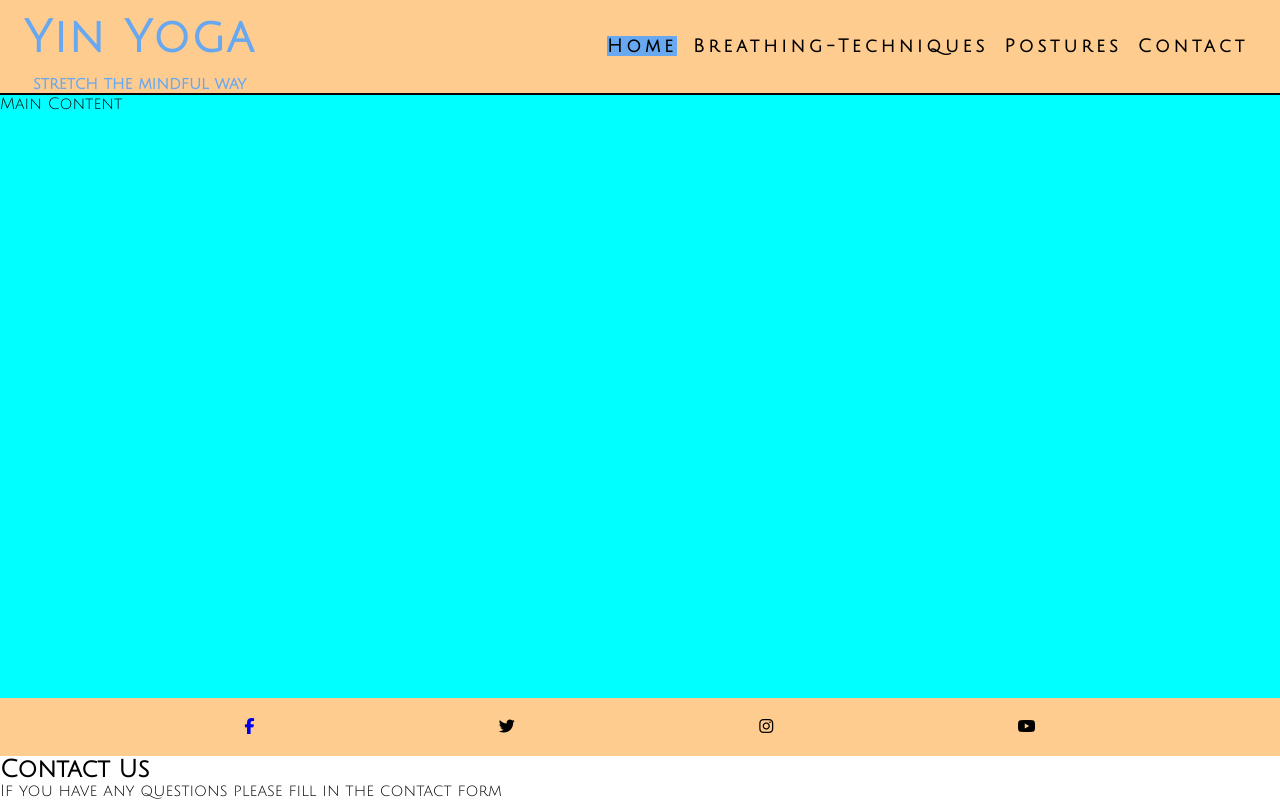
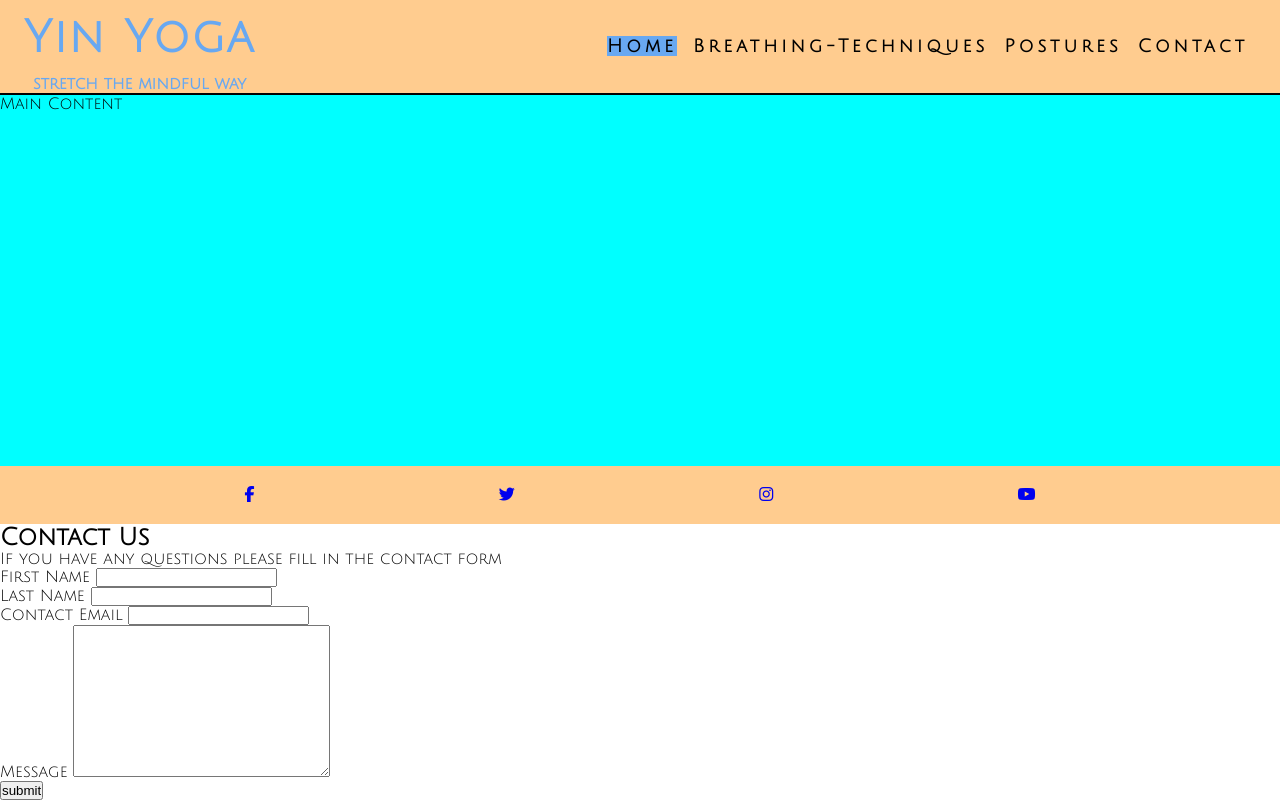
Before and after one commit to FlyingCarpetC/yin-yoga, a plain HTML site: page index.html in a window 1280 px wide. Drawn offline with Linux system fonts and the light colour scheme.

Commit message:
added basic contact form for footer

```diff
--- a/index.html
+++ b/index.html
@@ -39,21 +39,36 @@
             <li><a href="https://www.facbook.com/" target="_blank" rel="noopener" aria-label="Visit our Facebook page">
                 <i class="fa-brands fa-facebook-f"></i></a>
             </li>
-            <li><a href="https://www.twitter.com" target="_blank" rel="noopener" aria-label="Visit our Twitter page"></a>
-                <i class="fa-brands fa-twitter"></i>
+            <li><a href="https://www.twitter.com" target="_blank" rel="noopener" aria-label="Visit our Twitter page">
+                <i class="fa-brands fa-twitter"></i></a>
             </li>
-            <li><a href="https://www.instagram.com/" target="_blank" rel="noopener" aria-label="Visit our Twitter page"></a>
-                <i class="fa-brands fa-instagram"></i>
+            <li><a href="https://www.instagram.com/" target="_blank" rel="noopener" aria-label="Visit our Twitter page">
+                <i class="fa-brands fa-instagram"></i></a>
             </li>
-            <li><a href="https://www.youtube.com/" target="_blank" rel="noopener" aria-label="Visit our Youtube page"></a>
-            <i class="fa-brands fa-youtube"></i>
+            <li><a href="https://www.youtube.com/" target="_blank" rel="noopener" aria-label="Visit our Youtube page">
+            <i class="fa-brands fa-youtube"></i></a>
         </li>
         </ul>
     <div>
         <h2> Contact Us</h2>
         <p>If you have any questions please fill in the contact form </p>
         <div>
-            <form></form>
+            <form>
+                <label for="fname">First Name</label>
+                <input name="fname" type="text" id="fname" required>
+                <br>
+                <label for="lname">Last Name</label>
+                <input name="lname" type="text" required>
+                <br>
+                <label>Contact Email</label>
+                <input name="email" type="email" required>
+                <br>
+                <label>Message</label>
+                <textarea name="message" cols="30" rows="10" required></textarea>
+                <br>
+                <input type="submit" value="submit">
+
+            </form>
             <label></label>
         </div>
     </div>
```
